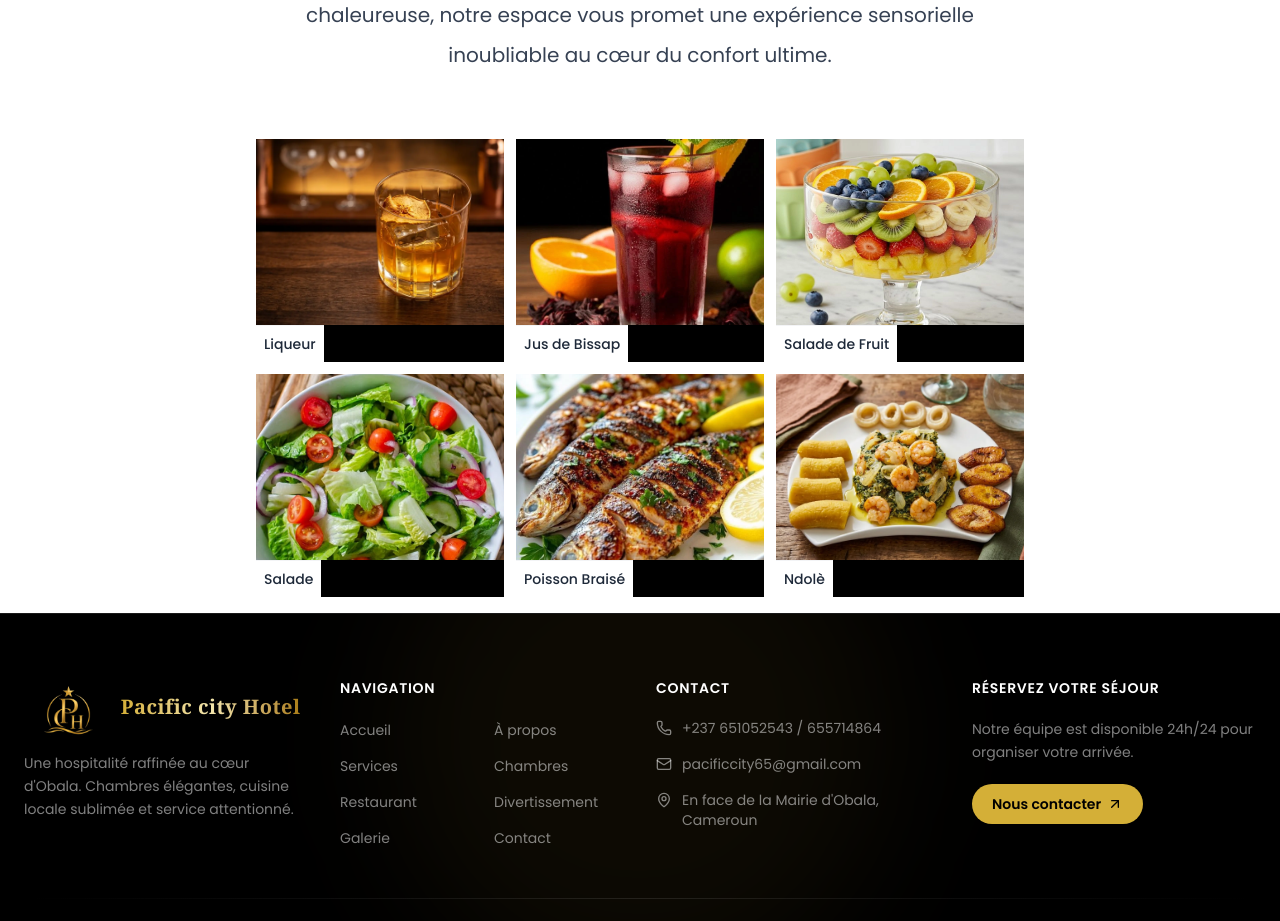
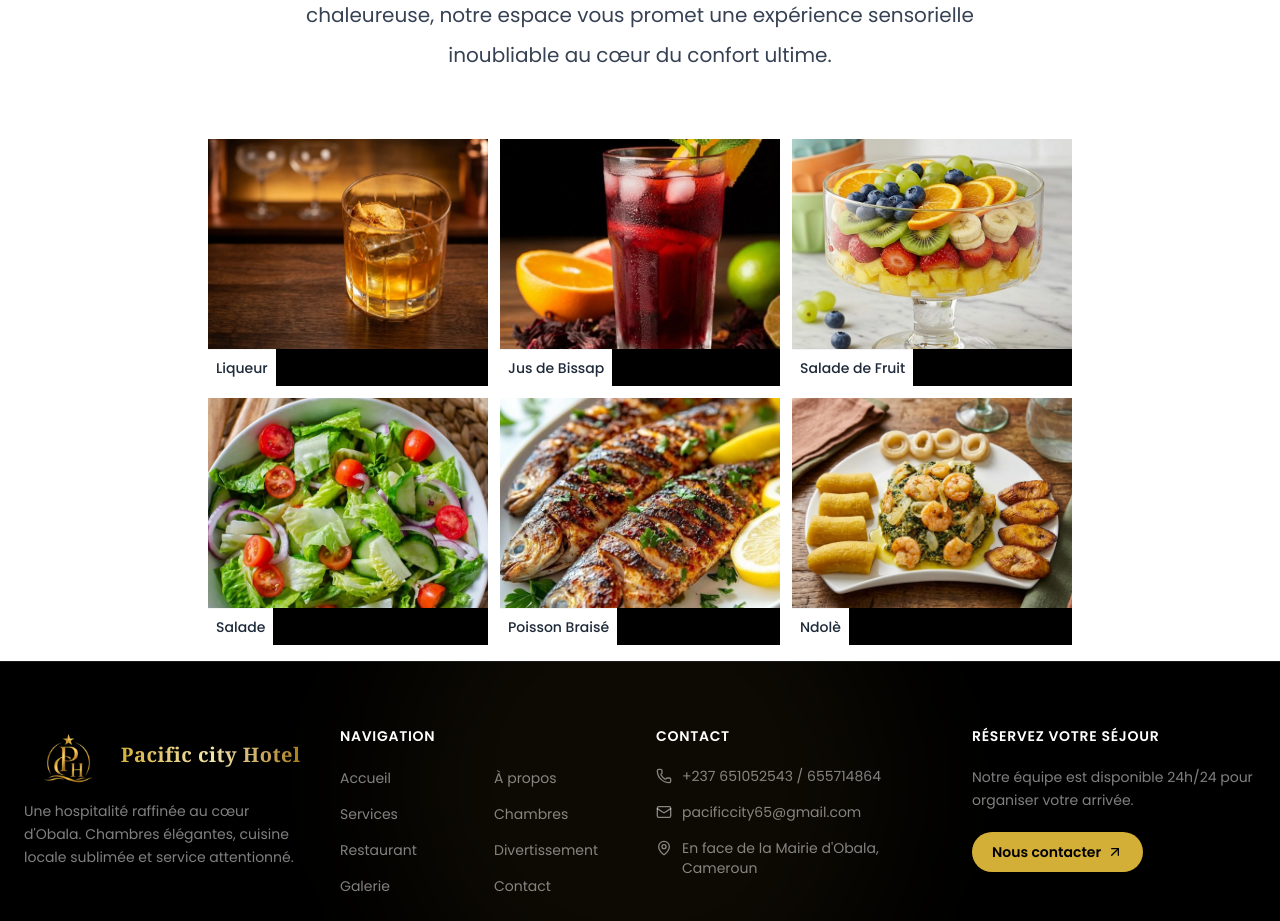
Before and after one commit to biloa2005/pacific-city-hotel, a Next.js app: page /restaurant in a window 1280 px wide. Shown: the part 1120-2041 px from the top of the page. Built offline with nearby package versions, Linux system fonts and the light colour scheme; a web font is replaced by a local one.

Commit message:
modification a propos

```diff
--- a/components/About.tsx
+++ b/components/About.tsx
@@ -5,7 +5,7 @@ import { MapPin, Award, Users, BedDouble } from 'lucide-react';
 
 const STATS = [
   { icon: BedDouble, value: '26', label: 'Chambres & suites' },
-  { icon: Award, value: '20', label: "Années d'excellence" },
+  { icon: Award, value: '+20', label: "Années d'excellence" },
   { icon: Users, value: '8K+', label: 'Voyageurs accueillis' },
 ];
 
@@ -91,7 +91,7 @@ export default function About() {
               isVisible ? 'opacity-100 translate-y-0' : 'opacity-0 translate-y-6'
             }`}
           >
-            Depuis plus de 2 ans, le Pacific city Hotel accueille voyageurs, touristes
+            Depuis plus de 20 ans, le Pacific city Hotel accueille voyageurs, touristes
             d&apos;affaires et familles au cœur d&apos;Obala. Chaque chambre,
             chaque plat, chaque échange avec notre équipe est pensé pour vous
             faire sentir attendu, et non simplement logé.
--- a/components/Restautant/RestaurantGrid.tsx
+++ b/components/Restautant/RestaurantGrid.tsx
@@ -33,7 +33,7 @@ export default function RestaurantGrid() {
   return (
     <section className="max-w-4xl mx-auto p-2 sm:p-4">
       {/* Grille responsive */}
-      <div className="grid grid-cols-3 lg:grid-cols-3 xl:grid-cols-3 gap-1.5 sm:gap-2 lg:gap-3 max-w-3xl mx-auto">
+      <div className="grid grid-cols-3 lg:grid-cols-3 xl:grid-cols-3 gap-1.5 sm:gap-2 lg:gap-3 max-w-4xl mx-auto">
         {items.map((item) => (
           <button
             key={item.id}
```
